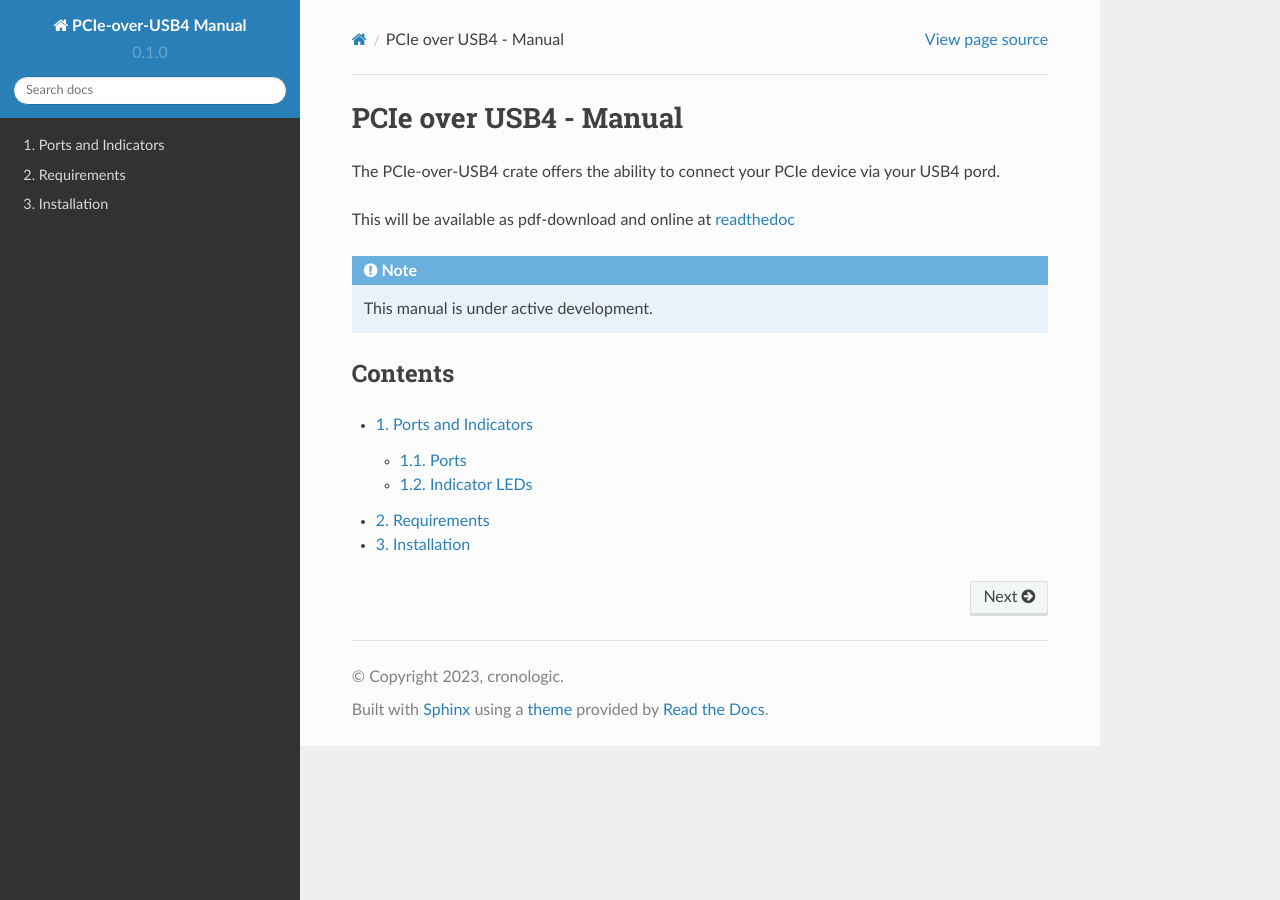
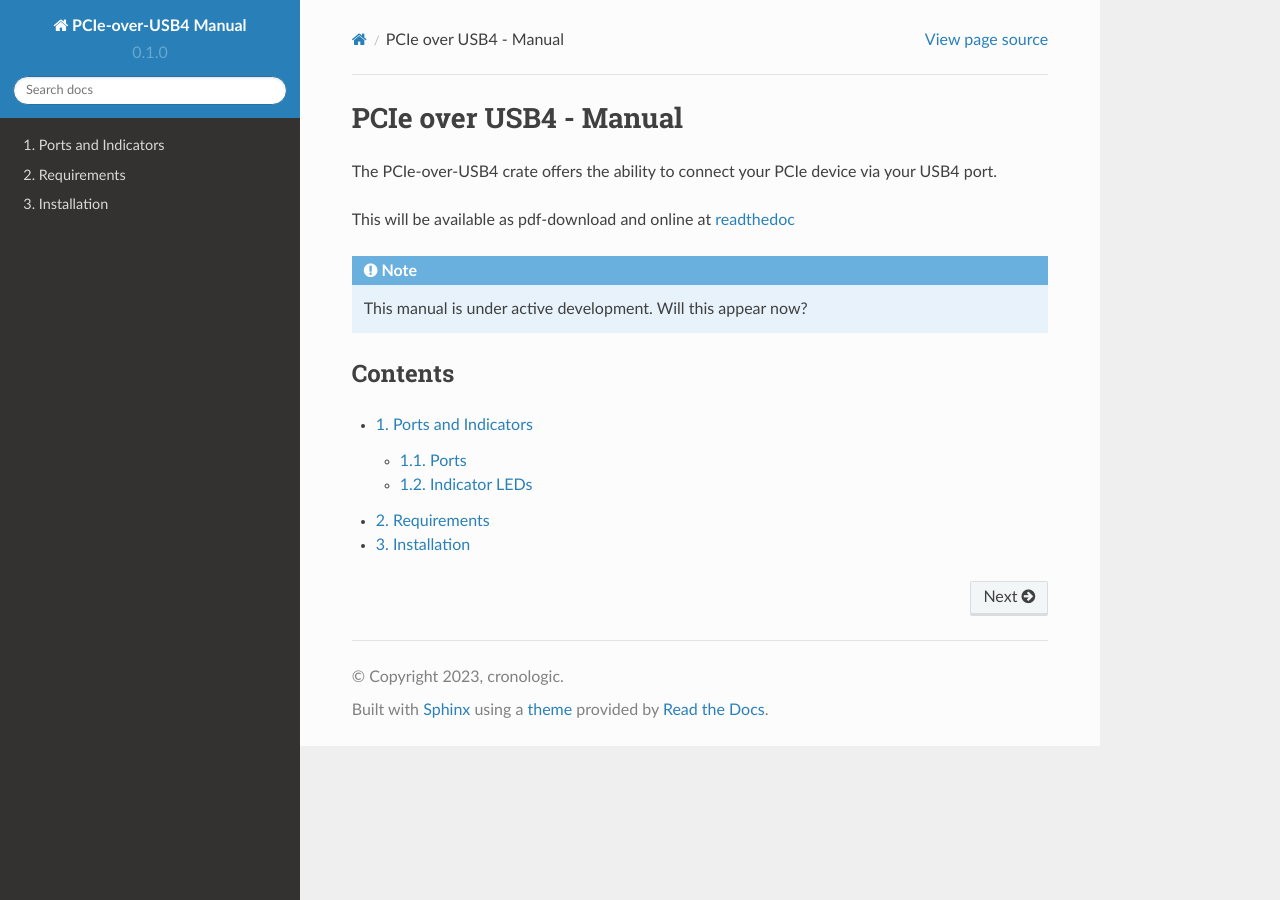
Before and after one commit to crono-kircher/ug-PCIe-over-USB4, a Sphinx documentation site: the page built from source/index.rst, in a window 1280 px wide. Built offline with Sphinx 7.4.7 and the Read the Docs theme 2.0.0, drawn with Linux system fonts in a browser that asks for light colours.

```diff
--- a/source/conf.py
+++ b/source/conf.py
@@ -33,6 +33,6 @@ html_theme = 'sphinx_rtd_theme'
 # -- pdf build using rinoh
 rinoh_documents = [{
     'doc':'index',
-    'target':'man-PCIe-over-USB4',
+    'target':'man-PCIe-over-USB4-rinoh',
     'template':'book'
 }]
--- a/source/index.rst
+++ b/source/index.rst
@@ -3,14 +3,14 @@ PCIe over USB4 - Manual
 #######################
 
 The PCIe-over-USB4 crate offers the ability to connect your PCIe device
-via your USB4 pord.
+via your USB4 port.
 
 This will be available as pdf-download and online at
 `readthedoc <https://cronologic-man-pcie-over-usb4.readthedocs.io/en/latest/>`_
 
 
 .. note::
-    This manual is under active development.
+    This manual is under active development. Will this appear now?
 
 Contents
 ========
--- a/source/installation.rst
+++ b/source/installation.rst
@@ -1,4 +1,4 @@
 Installation
 ============
 
-How do you install the box? Achwo
+How do you install the box? I wouldn't know. Does this even matter? oh no a
```
